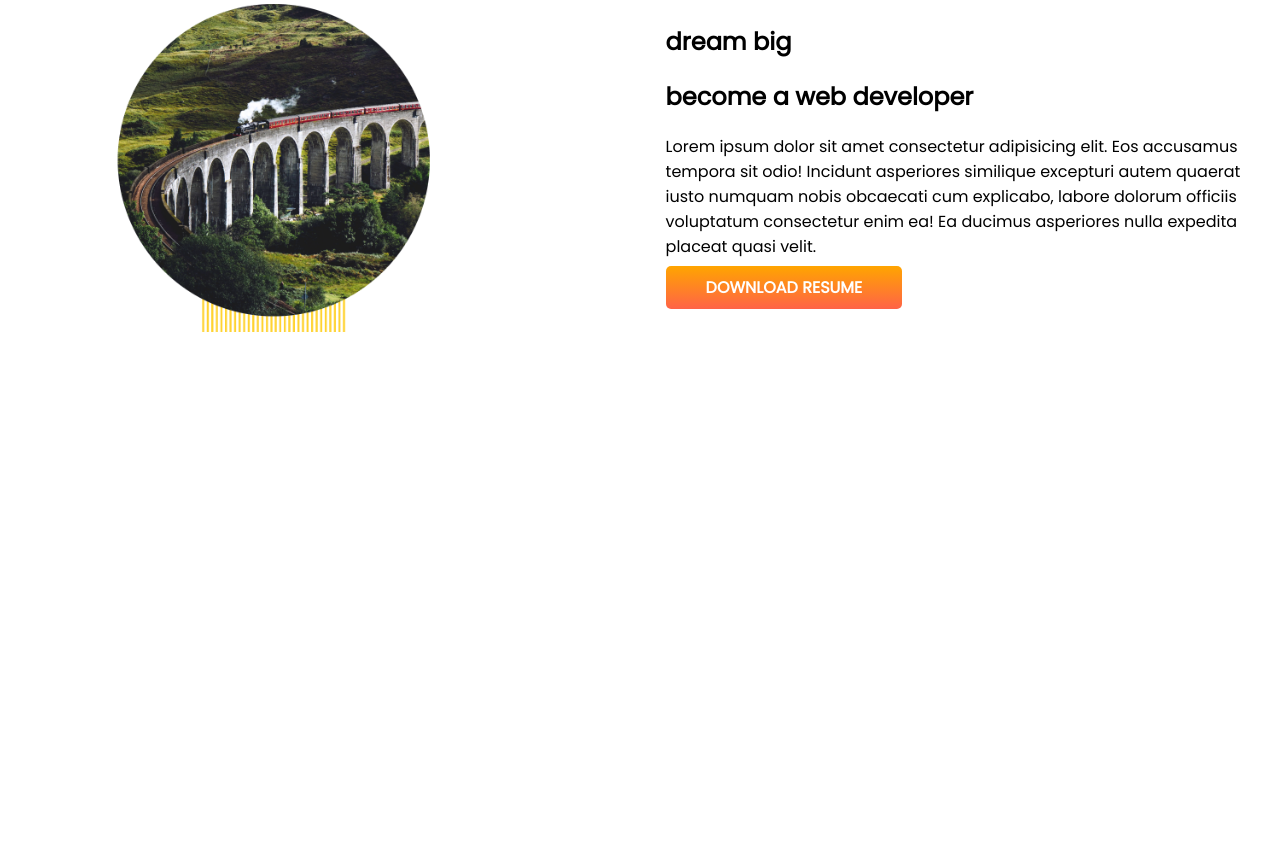
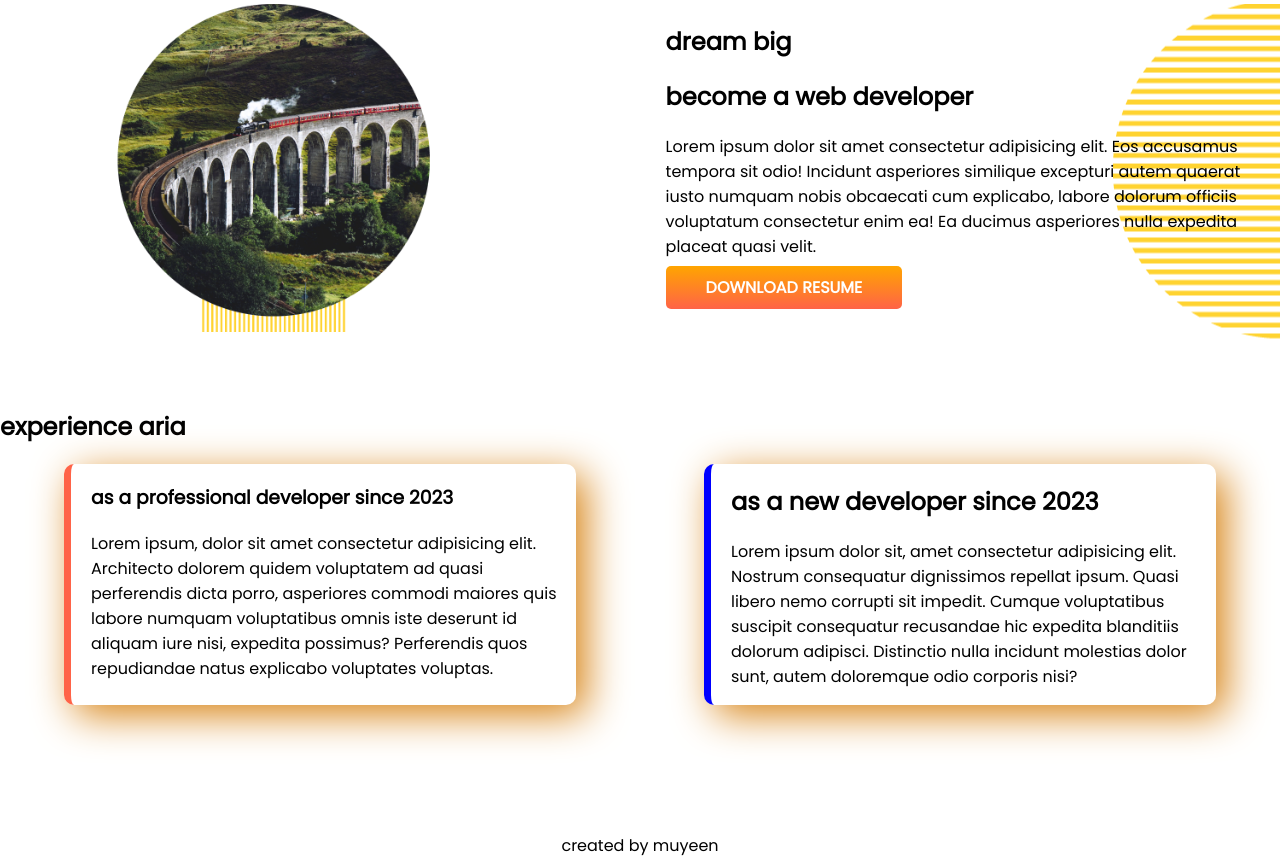
Before and after one commit to MUYEENKHAN/my-second-repo, a plain HTML site: page index.html in a window 1280 px wide. Shown: the part 512-1370 px from the top of the page. Before the commit the page ends 851 px from the top, so only its background shows below. Drawn offline with Linux system fonts and the light colour scheme.

Commit message:
added last work

```diff
--- a/index.html
+++ b/index.html
@@ -42,6 +42,26 @@
             <a class="link-id" target="_blank" href="https://www.facebook.com/muyeen.khan.7568">DOWNLOAD RESUME</a>
         </div>
     </section>
+    <section>
+        <h1>experience aria</h1>
+        <div class="three">
+            <div class="last motor">
+                <h3>as a professional developer since 2023</h3>
+                <p>Lorem ipsum, dolor sit amet consectetur adipisicing elit. Architecto dolorem quidem voluptatem ad
+                    quasi perferendis dicta porro, asperiores commodi maiores quis labore numquam voluptatibus omnis
+                    iste deserunt id aliquam iure nisi, expedita possimus? Perferendis quos repudiandae natus explicabo
+                    voluptates voluptas.</p>
+            </div>
+            <div class="last">
+                <h1>as a new developer since 2023</h1>
+                <p>Lorem ipsum dolor sit, amet consectetur adipisicing elit. Nostrum consequatur dignissimos repellat
+                    ipsum. Quasi libero nemo corrupti sit impedit. Cumque voluptatibus suscipit consequatur recusandae
+                    hic expedita blanditiis dolorum adipisci. Distinctio nulla incidunt molestias dolor sunt, autem
+                    doloremque odio corporis nisi?</p>
+            </div>
+        </div>
+    </section>
 </body>
+<footer>created by muyeen</footer>
 
 </html>
--- a/style.css
+++ b/style.css
@@ -34,8 +34,40 @@ body {
 
 .sec-two {
     display: flex;
+    margin-bottom: 70px;
+    background-image: url(sec-second.png);
+    background-repeat: no-repeat;
+    background-position: right;
+
+}
+
+.sec-two img {
+    width: 90%;
 }
 
 .sec-two img {
     width: 95%;
 }
+
+.three {
+    display: flex;
+}
+
+.last {
+    width: 40%;
+    margin-left: 5%;
+    margin-right: 5%;
+    padding-left: 20px;
+    box-shadow: 10px 10px 40px rgb(215, 130, 18);
+    border-radius: 10px;
+    border-left: 7px solid blue;
+    margin-bottom: 10%;
+}
+
+.motor {
+    border-left: 7px solid tomato;
+}
+
+footer {
+    text-align: center;
+}
```
Also changed, not shown: sec-second.png (added).
